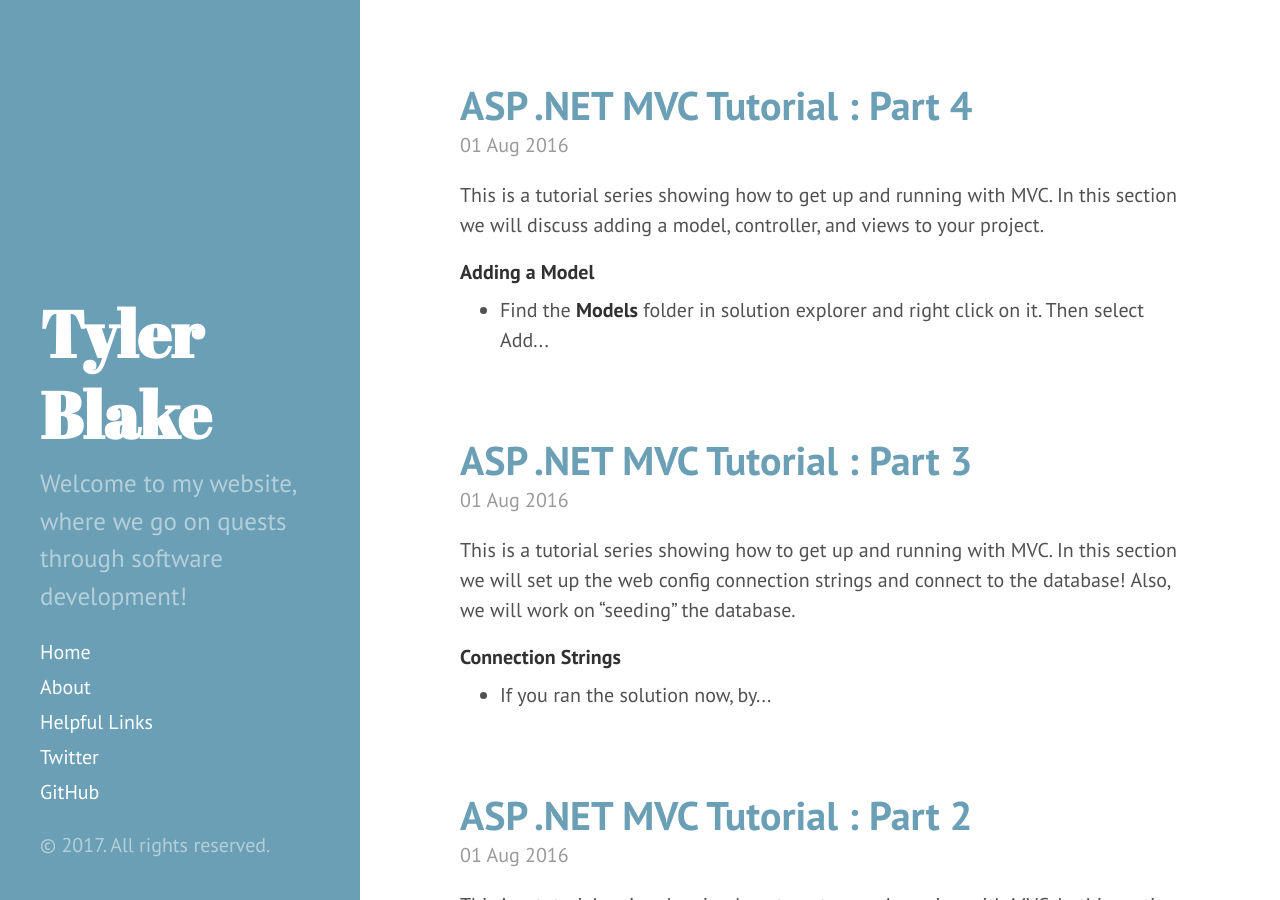
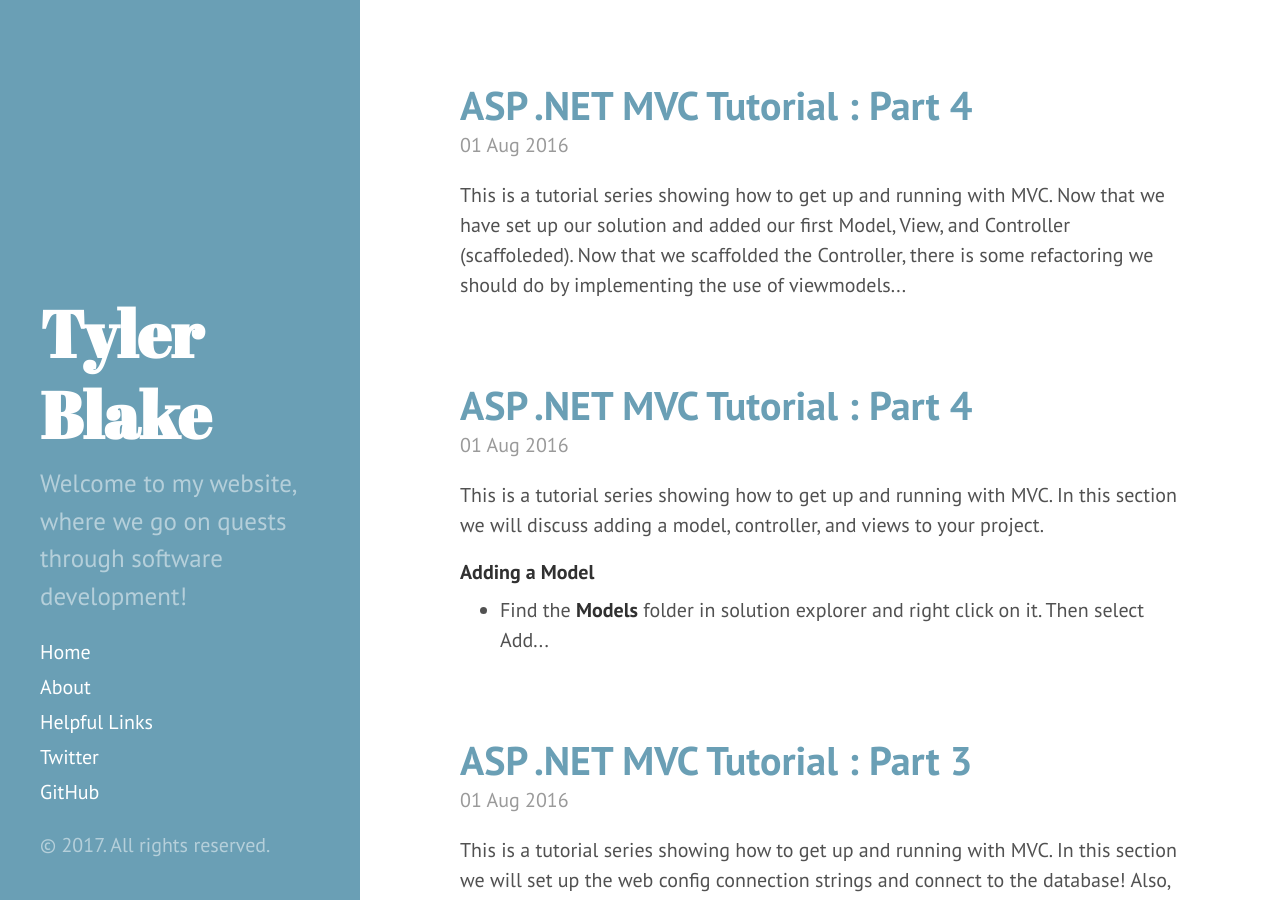
Before and after one commit to tylerablake/website, a Jekyll site: the page built from index.html, in a window 1280 px wide and 900 px high. Built offline with Jekyll 4.4.1, drawn with Linux system fonts in a browser that asks for light colours; the list of posts is cut into pages by our own code; part of the change alters nothing that is shown.

Commit message:
added section 5 of tutorial

```diff
--- /dev/null
+++ b/_posts/2016-08-01-mvc-tutorial-part5.md
@@ -0,0 +1,50 @@
+---
+layout: post
+title: ASP .NET MVC Tutorial &#58 Part 4
+---
+
+This is a tutorial series showing how to get up and running with MVC. Now that we have set up our solution and added our first Model, View, and Controller (scaffoleded). Now that we scaffolded the Controller, there is some refactoring we should do by implementing the use of viewmodels into that controller.. we will do that in this section.
+
+
+##### What is a viewmodel?
+* First lets discuss this... The model you created previously is a domain model, that is the model that gets saved to the database. It is best practice to keep that domain model near the database and that is all. So if we need to access that model in the view then what is the best way to do this?
+* Viewmodels!
+* A viewmodel is a class just the same as your domain model, except you **ONLY** include properties that you want to see if the view, **AND** you do not have to set up any mapping for it.
+
+
+#### Why?
+* The reason you want to use these for a few reasons:
+* Because it is better practice to keep your domain models away from the end users.
+* It is better to pass lightweight models to and from the view, rather than passing the entire domain model
+* And it helps make your application more secure and safe.
+* Also with a domain model that is responsible for saving to the database and displaying data to the view violates the single responsibility prinicple but those principles are for another day. :)
+
+
+#### Creating a ViewModel
+* Lets create a **ViewModels** folder inside of the **Models** folder.
+* Then let's add a new class and call it **EmployeeIndexViewModel**
+* This is a good name because it says that this viewmodel is for the EmployeeIndex view.. which is exactly what it is for.
+* Now all we have to do is add 3 properties, an integer Id, string FirstName, and string LastName.
+* Here is a comparison between the Employee class and the EmployeeIndexViewModel:
+<img src="/assets/employeeAndViewModelComparison.png" width="400px;" height="350px;" style="margin: auto;">
+
+
+#### The Employee/Index Method/ViewModel
+* Let's look at the Employee/Index method.
+* Right now the method body should look similar to this:
+* "return View(db.Employees.ToList());"
+* Let's say for example purposes that in the Index view, we want to show a list of Employee's first and last names with a button to edit them.
+* The current method is passing a list of Employee domain objects to the view, which contians **ALL** of the employee's data which might include their address, birthday, SSN, etc. These properties we don't want to be responsible for hiding in the view and preventing end users from seeing, so lets just not send that data then right?
+* All we need to do is update this method to map that list of Employees, into a list of EmployeeIndexViewModels, like shown below:
+<img src="/assets/employeeIndexMethodRefactor.png" width="400px;" height="350px;" style="margin: auto;">
+**Note:** You will notice that red error line under "employeeViewModels.ToList()". That is because our view is still expecting a list of Employees, but we are sending it a list of EmployeeIndexViewModels, we'll fix this in the next section.
+
+
+#### The Employee/Index View
+* All we need to do is open the Views/Employee/Index.cshtml file.
+* Then update the top of the file to be updated like shown below:
+<img src="/assets/changingViewToUseViewModel.png" width="400px;" height="350px;" style="margin: auto;">
+
+* Congrats, you have done your first moderate refactor! Good Job.
+
+#### See you in the next part of this tutorial!
--- a/helpfulLinks.md
+++ b/helpfulLinks.md
@@ -10,6 +10,7 @@ title: Helpful Links
 * <a href="http://tylerablake.com/2016/08/01/mvc-tutorial-part2/">Part 2</a>
 * <a href="http://tylerablake.com/2016/08/01/mvc-tutorial-part3/">Part 3</a>
 * <a href="http://tylerablake.com/2016/08/01/mvc-tutorial-part4/">Part 4</a>
+* <a href="http://tylerablake.com/2016/08/01/mvc-tutorial-part5/">Part 5</a>
 
 #### Microsoft Tutorials
 * <a href="http://www.asp.net/mvc/overview/getting-started/mvc-learning-sequence">Recommended Tutorials and Articles</a>
```
Also changed, not shown: assets/changingViewToUseViewModel.png (added), assets/employeeAndViewModelComparison.png (added), assets/employeeIndexMethodRefactor.png (added), 13 other files.
